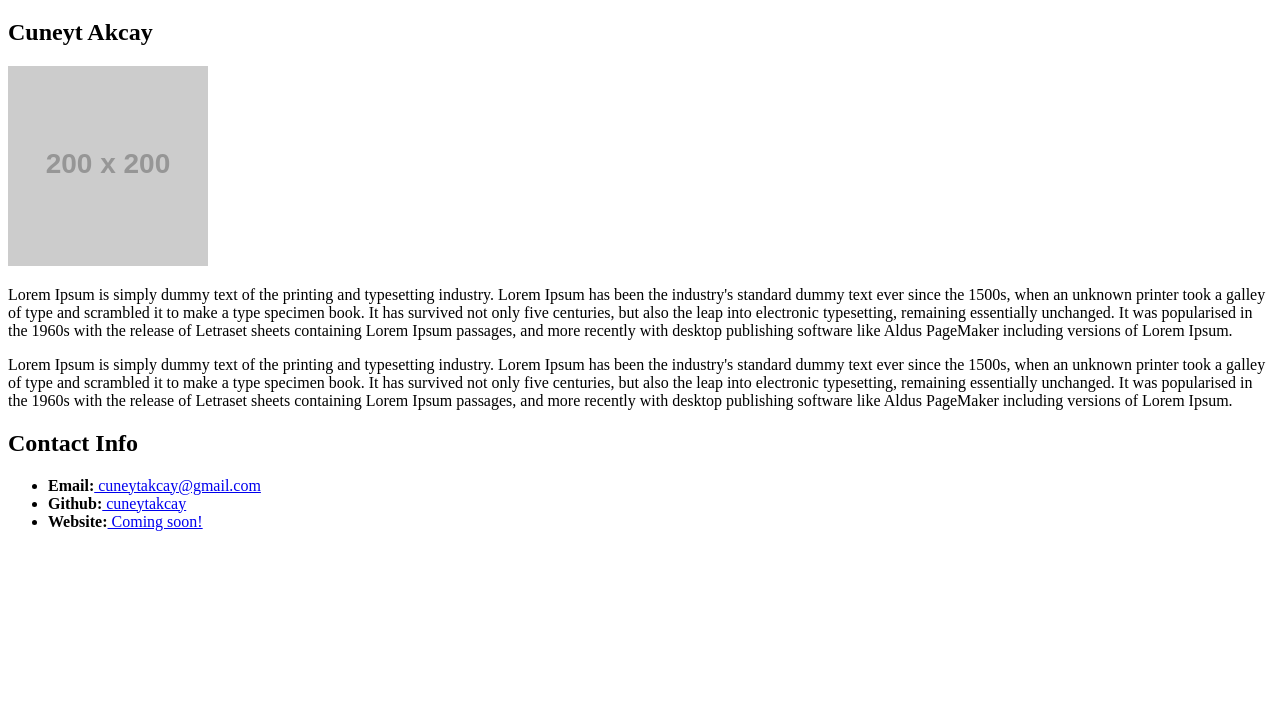
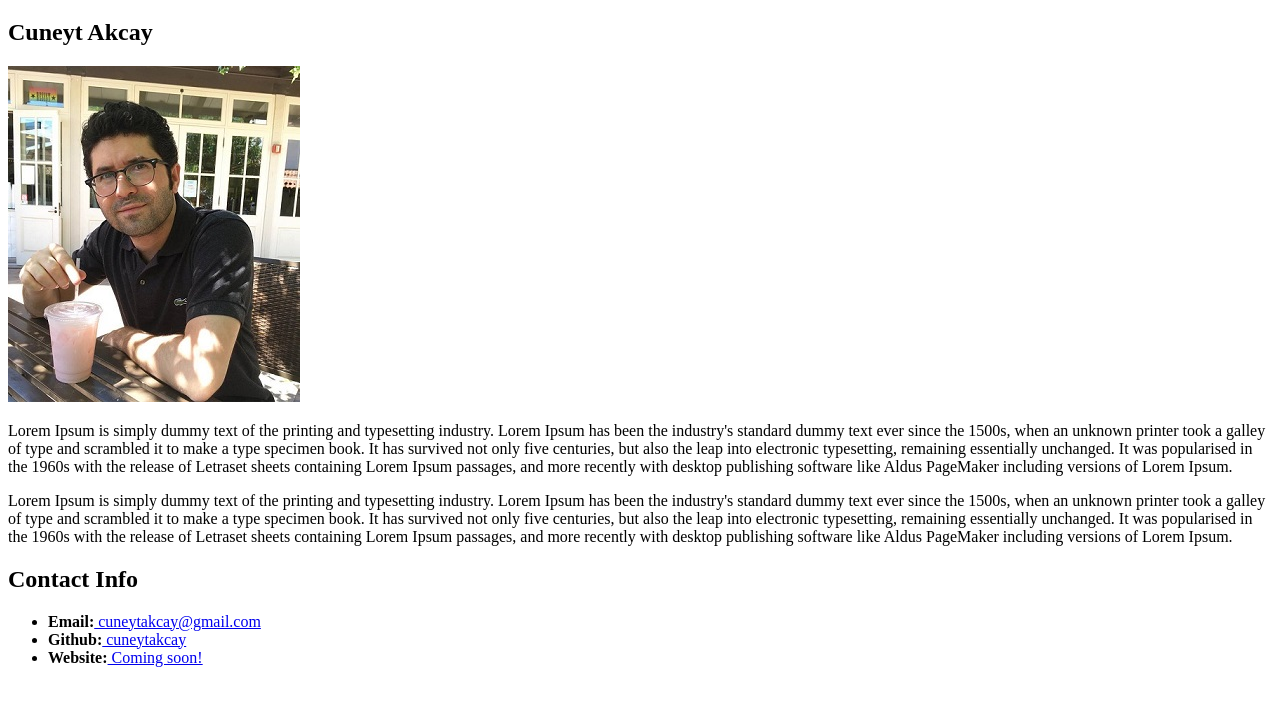
Before and after one commit to cuneytakcay/my-repository, a plain HTML site: page index.html in a window 1280 px wide. Shown: the part 61-766 px from the top of the page. Drawn offline with Linux system fonts and the light colour scheme; placeholder pictures from the web are drawn by us.

Commit message:
Added a picture of the student

```diff
--- a/index.html
+++ b/index.html
@@ -6,7 +6,7 @@
 	<body>
 		<h1>Student Bio</h1>
 		<h2>Cuneyt Akcay</h2>
-		<img src="http://placehold.it/200x200">
+		<img src="gino.jpg">
 		<p>Lorem Ipsum is simply dummy text of the printing and typesetting industry. Lorem Ipsum has been the industry's standard dummy text ever since the 1500s, when an unknown printer took a galley of type and scrambled it to make a type specimen book. It has survived not only five centuries, but also the leap into electronic typesetting, remaining essentially unchanged. It was popularised in the 1960s with the release of Letraset sheets containing Lorem Ipsum passages, and more recently with desktop publishing software like Aldus PageMaker including versions of Lorem Ipsum.</p>
 		<p>Lorem Ipsum is simply dummy text of the printing and typesetting industry. Lorem Ipsum has been the industry's standard dummy text ever since the 1500s, when an unknown printer took a galley of type and scrambled it to make a type specimen book. It has survived not only five centuries, but also the leap into electronic typesetting, remaining essentially unchanged. It was popularised in the 1960s with the release of Letraset sheets containing Lorem Ipsum passages, and more recently with desktop publishing software like Aldus PageMaker including versions of Lorem Ipsum.</p>
 		<h2>Contact Info</h2>
```
Also changed, not shown: gino.jpg (added).
